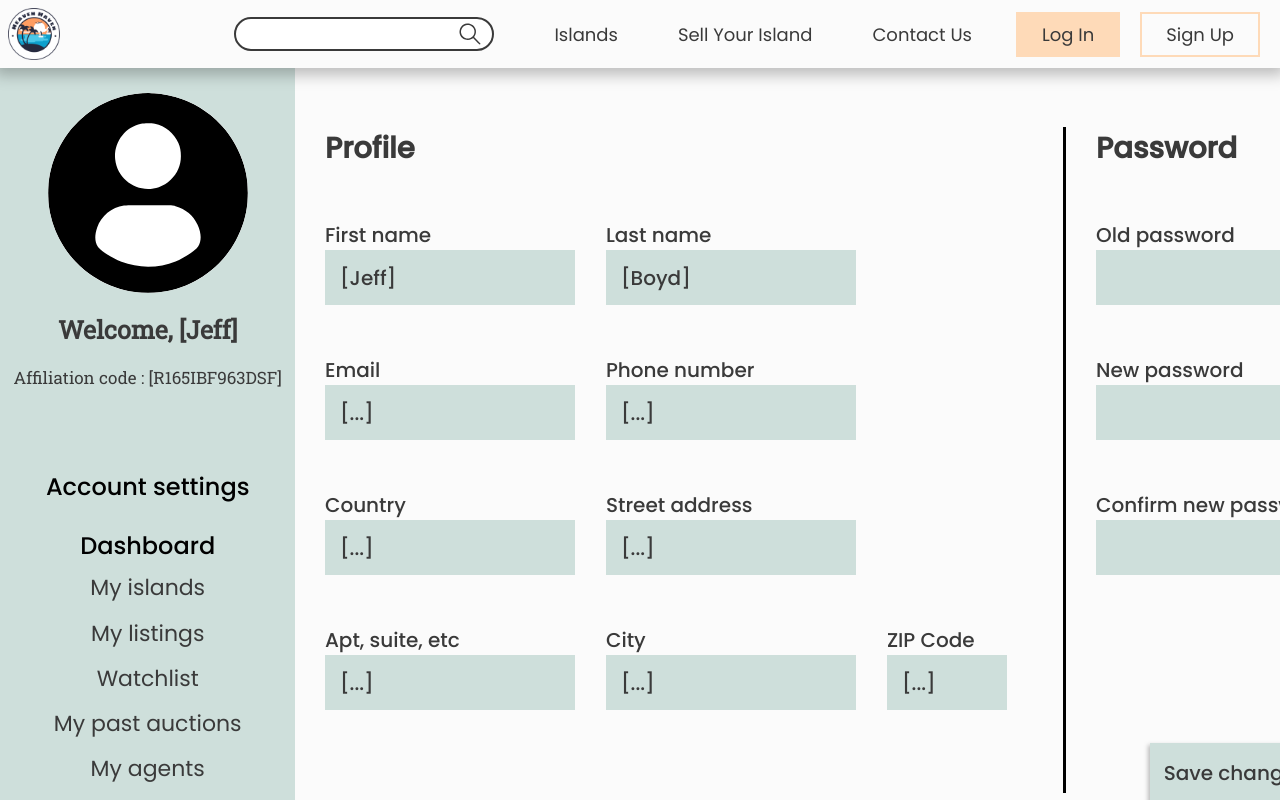
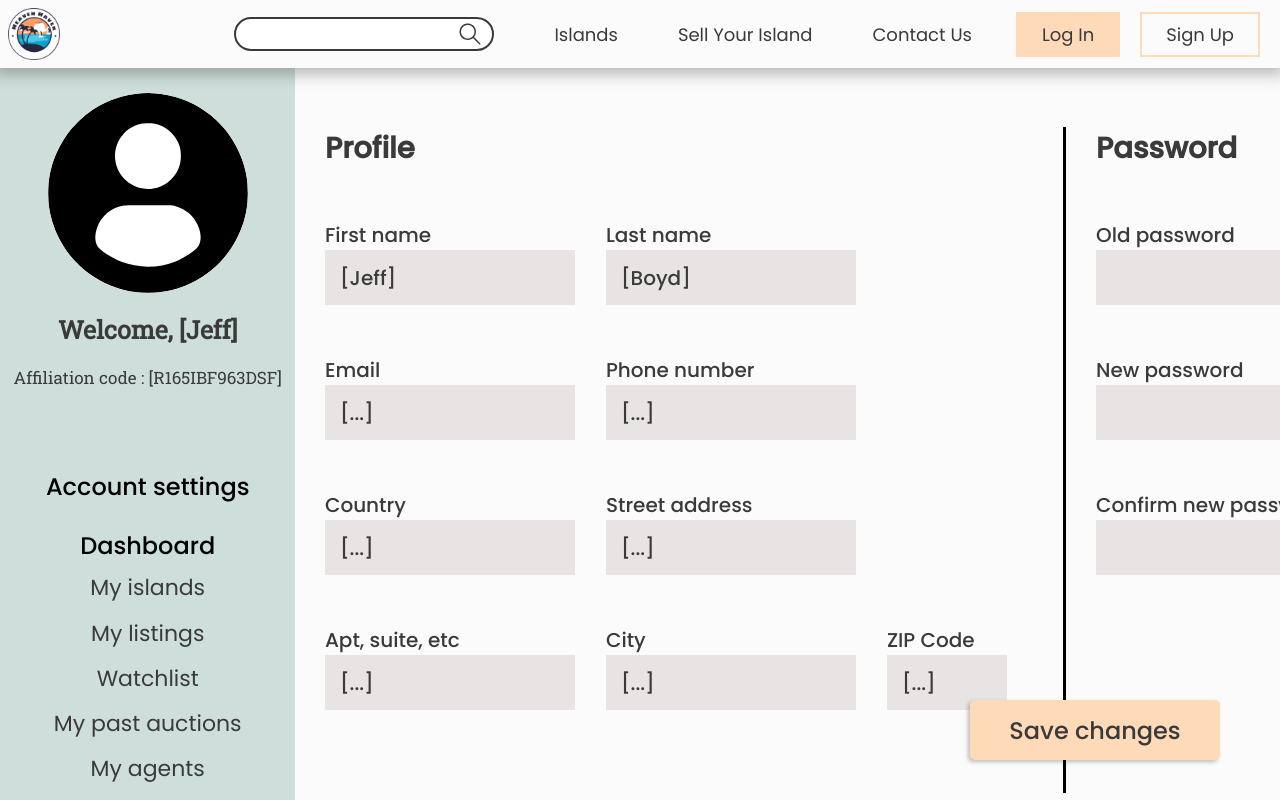
Before and after one commit to ruets/HeavenHaven, a React (Vite) app in the folder frontend/: page /profile in a window 1280 px wide. Shown: the top 800 px of the page. Built offline with nearby package versions, Linux system fonts and the light colour scheme.

Commit message:
Colors profile page

```diff
--- a/frontend/src/components/forms/AccountSettings/AccountSettingsForm.scss
+++ b/frontend/src/components/forms/AccountSettings/AccountSettingsForm.scss
@@ -35,7 +35,7 @@ form.account{
             input{
                 width: 250px;
                 height: 55px;
-                background-color : #CEDFDB;;
+                background-color : $form-light;
                 color: $dark;
                 box-shadow: none;
                 border-radius: 0px;
@@ -50,25 +50,8 @@ form.account{
     }
 
     button{
-        font-size: 20px;
-        margin-left: 30%;
-        margin-top: 60%;
+        position: absolute;
+        bottom: 40px;
+        right: 60px;
     }
-
-    button.cta {
-        cursor: pointer;
-        width: 170px;
-        height: 60px;
-        background: $cta;
-        box-shadow: none;
-        border-radius: 0px;
-        color: $dark;
-        transition: 0.15s ease-in-out;
-        background-color: #CEDFDB;
-
-        &:hover {
-            background: $cta-hover;
-        }
-    }
-
 }
--- a/frontend/src/components/profile/AccountSettings/AccountSettings.scss
+++ b/frontend/src/components/profile/AccountSettings/AccountSettings.scss
@@ -1,3 +1,5 @@
+@import "../../../assets/scss/base/colors";
+
 main.accountSettings{
 
     width: 100%;
@@ -35,7 +37,7 @@ main.accountSettings{
             }
 
             p.info{
-                background-color : #CEDFDB;
+                background-color : $form-light;
                 width: 250px;
                 height: 55px;
                 padding-top: 13px;
@@ -43,7 +45,7 @@ main.accountSettings{
             }
 
             p.small{
-                background-color : #CEDFDB;
+                background-color : $form-light;
                 width: 120px;
                 height: 55px;
                 padding-top: 13px;
```
